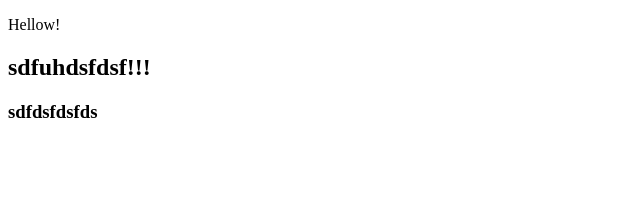
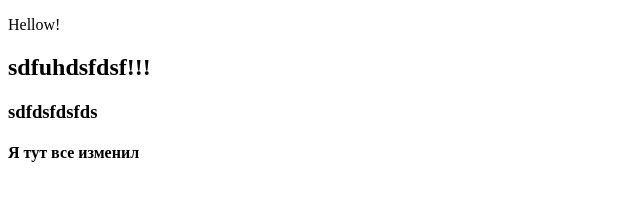
Before and after one commit to Egor011297/project, a plain HTML site: page index.html in a window 1280 px wide. Shown: the whole page, without its empty margins (0-640 px from the left). Drawn offline with Linux system fonts and the light colour scheme.

Commit message:
add div and h4

```diff
--- a/index.html
+++ b/index.html
@@ -11,6 +11,9 @@
     <p> Hellow!</p>
     <h2>sdfuhdsfdsf!!!</h2>
     <h3>sdfdsfdsfds</h3>
+    <div class="manypico">
+        <h4>Я тут все изменил</h4>
+    </div>
     <script src="js/script.js"></script>
 </body>
 </html>
```
